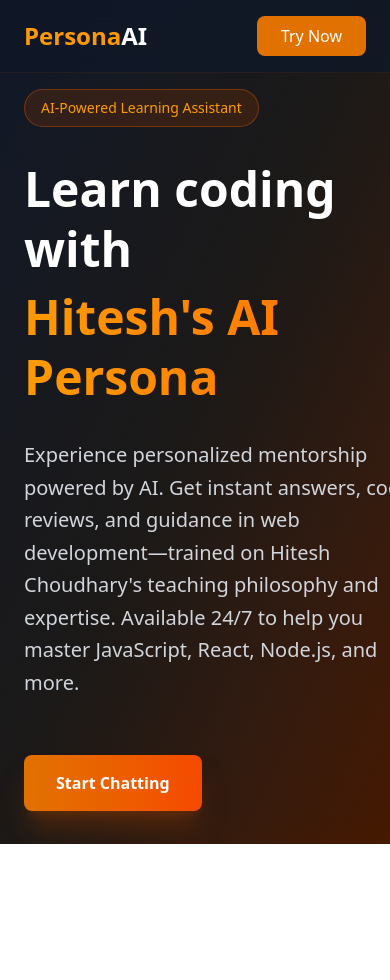
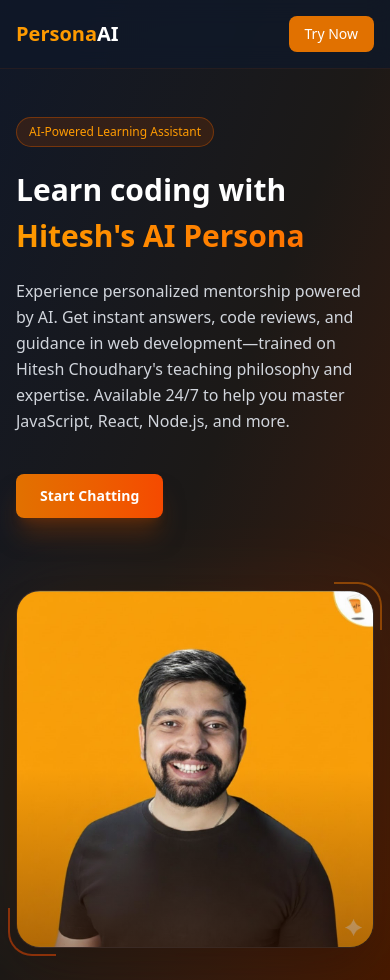
Before and after one commit to kishoraman21/persona, a React (Vite) app in the folder aipersona_frontend/: page / in a window 390 px wide. Before the commit the page ends 844 px from the top, so only its background shows below. Built offline with nearby package versions, Linux system fonts and the light colour scheme.

Commit message:
made mobile responsive

```diff
--- a/aipersona_frontend/src/components/LandingPage.jsx
+++ b/aipersona_frontend/src/components/LandingPage.jsx
@@ -6,35 +6,35 @@
 
     const route = useNavigate()
   return (
-    <div className="h-screen overflow-hidden bg-gradient-to-br from-gray-900 via-stone-900 to-amber-950 flex flex-col">
+    <div className="min-h-screen overflow-hidden bg-gradient-to-br from-gray-900 via-stone-900 to-amber-950 flex flex-col">
       {/* Header */}
       <header className="backdrop-blur-md bg-gray-900/80 border-b border-amber-900/20">
-        <div className="max-w-7xl mx-auto px-6 py-4 flex justify-between items-center">
-          <h1 className="text-2xl font-bold text-amber-500">
+        <div className="max-w-7xl mx-auto px-4 sm:px-6 py-4 flex justify-between items-center">
+          <h1 className="text-xl sm:text-2xl font-bold text-amber-500">
             Persona<span className="text-white">AI</span>
           </h1>
           <button
           onClick={()=>route("/chat")}
-           className="px-6 py-2 bg-amber-600 text-white rounded-lg font-medium hover:bg-amber-700 transition-colors">
+           className="px-4 sm:px-6 py-2 bg-amber-600 text-white rounded-lg font-medium hover:bg-amber-700 transition-colors text-sm sm:text-base">
             Try Now
           </button>
         </div>
       </header>
 
       {/* Hero Section */}
-      <main className="flex-1 flex items-center px-6">
-        <div className="max-w-7xl mx-auto">
-          <div className="grid lg:grid-cols-2 gap-20 items-center">
+      <main className="flex-1 flex items-center px-4 sm:px-6 py-8 sm:py-0">
+        <div className="max-w-7xl mx-auto w-full">
+          <div className="grid lg:grid-cols-2 gap-10 sm:gap-20 items-center">
 
             {/* Text Content */}
             <motion.div
-              className="space-y-8"
+              className="space-y-6 sm:space-y-8"
               initial={{ opacity: 0, x: -50 }}
               animate={{ opacity: 1, x: 0 }}
               transition={{ duration: 0.8, ease: "easeOut" }}
             >
               <motion.div
-                className="inline-block mt-4 px-4 py-2 bg-amber-900/30 border border-amber-700/50 rounded-full text-amber-500 text-sm font-medium"
+                className="inline-block mt-4 px-3 sm:px-4 py-1.5 sm:py-2 bg-amber-900/30 border border-amber-700/50 rounded-full text-amber-500 text-xs sm:text-sm font-medium"
                 initial={{ opacity: 0, y: -20 }}
                 animate={{ opacity: 1, y: 0 }}
                 transition={{ duration: 0.6, delay: 0.2 }}
@@ -43,7 +43,7 @@
               </motion.div>
 
               <motion.h2
-                className="text-5xl lg:text-7xl font-bold text-white leading-tight"
+                className="text-3xl sm:text-5xl lg:text-7xl font-bold text-white leading-tight"
                 initial={{ opacity: 0, y: 20 }}
                 animate={{ opacity: 1, y: 0 }}
                 transition={{ duration: 0.8, delay: 0.3 }}
@@ -55,7 +55,7 @@
               </motion.h2>
 
               <motion.p
-                className="text-xl text-gray-300 leading-relaxed max-w-xl"
+                className="text-base sm:text-xl text-gray-300 leading-relaxed max-w-xl"
                 initial={{ opacity: 0, y: 20 }}
                 animate={{ opacity: 1, y: 0 }}
                 transition={{ duration: 0.8, delay: 0.5 }}
@@ -66,14 +66,14 @@
               </motion.p>
 
               <motion.div
-                className="flex flex-wrap gap-4 pt-6"
+                className="flex flex-wrap gap-4 pt-4 sm:pt-6"
                 initial={{ opacity: 0, y: 20 }}
                 animate={{ opacity: 1, y: 0 }}
                 transition={{ duration: 0.8, delay: 0.7 }}
               >
                 <button
                 onClick={()=>route("/chat")}
-                 className="px-8 py-4 bg-gradient-to-r from-amber-600 to-orange-600 text-white rounded-lg font-semibold hover:from-amber-700 hover:to-orange-700 transition-all transform hover:scale-105 shadow-xl shadow-amber-900/50">
+                 className="px-6 sm:px-8 py-3 sm:py-4 bg-gradient-to-r from-amber-600 to-orange-600 text-white rounded-lg font-semibold hover:from-amber-700 hover:to-orange-700 transition-all transform hover:scale-105 shadow-xl shadow-amber-900/50 text-sm sm:text-base">
                   Start Chatting
                 </button>
 
@@ -84,13 +84,13 @@
 
             {/* Image Section */}
             <motion.div
-              className="relative flex justify-center items-center lg:justify-end"
+              className="relative flex justify-center items-center lg:justify-end mt-8 lg:mt-0"
               initial={{ opacity: 0, x: 50 }}
               animate={{ opacity: 1, x: 0 }}
               transition={{ duration: 0.8, delay: 0.4, ease: "easeOut" }}
             >
               <motion.div
-                className="relative"
+                className="relative w-full max-w-sm sm:max-w-md lg:max-w-lg"
                 whileHover={{ scale: 1.05 }}
                 transition={{ type: "spring", stiffness: 300, damping: 20 }}
               >
@@ -104,24 +104,15 @@
 
                 {/* Main image container */}
                 <motion.div
-                  className="relative w-100 h-100 bg-linear-to-br from-gray-800 to-stone-900 rounded-3xl overflow-hidden border border-amber-900/30 shadow-2xl object-cover "
+                  className="relative w-full aspect-square bg-linear-to-br from-gray-800 to-stone-900 rounded-3xl overflow-hidden border border-amber-900/30 shadow-2xl"
                   whileHover={{
                     borderColor: "rgba(245, 158, 11, 0.5)",
                   }}
                   transition={{ duration: 0.3 }}
                 >
-                  {/* Image placeholder */}
-                  <div className="w-full h-full flex items-center justify-center ">
-                    <div className="text-center p-8 ">
-                      {/* <div className="w-48 h-48 mx-auto mb-6 rounded-full bg-gradient-to-br from-amber-600 to-orange-600 flex items-center justify-center text-white text-7xl font-bold shadow-2xl">
-                        HC
-                      </div> */}
-                      {/* <p className="text-gray-400 font-medium text-lg">
-                        Add Hitesh's Image Here
-                      </p> */}
-                      <img src="/image.jpg" alt="My Image" />
-
-                    </div>
+                  {/* Image */}
+                  <div className="w-full h-full flex items-center justify-center">
+                    <img src="/image.jpg" alt="Hitesh Choudhary" className="w-full h-full object-cover" />
                   </div>
 
                   {/* Subtle gradient overlay */}
@@ -129,10 +120,10 @@
                 </motion.div>
 
                 {/* Corner accent - top right */}
-                <div className="absolute -top-4 -right-4 w-20 h-20 border-t-4 border-r-4 border-amber-600/50 rounded-tr-3xl"></div>
+                <div className="absolute -top-2 sm:-top-4 -right-2 sm:-right-4 w-12 sm:w-20 h-12 sm:h-20 border-t-2 sm:border-t-4 border-r-2 sm:border-r-4 border-amber-600/50 rounded-tr-3xl"></div>
 
                 {/* Corner accent - bottom left */}
-                <div className="absolute -bottom-4 -left-4 w-20 h-20 border-b-4 border-l-4 border-orange-600/50 rounded-bl-3xl"></div>
+                <div className="absolute -bottom-2 sm:-bottom-4 -left-2 sm:-left-4 w-12 sm:w-20 h-12 sm:h-20 border-b-2 sm:border-b-4 border-l-2 sm:border-l-4 border-orange-600/50 rounded-bl-3xl"></div>
               </motion.div>
             </motion.div>
 
```
